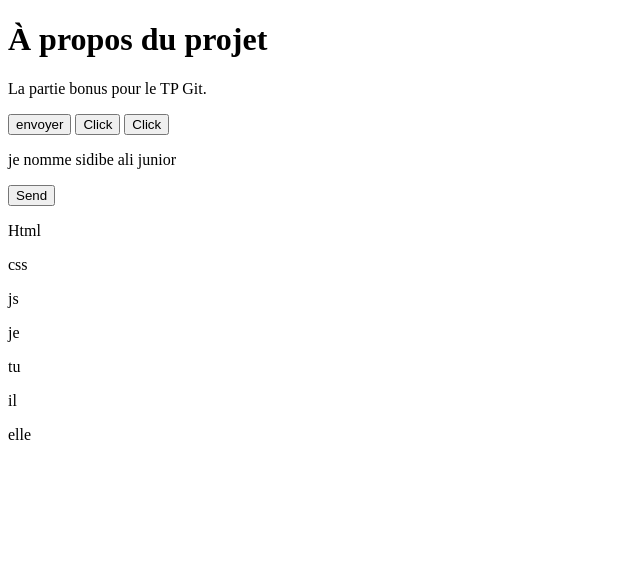
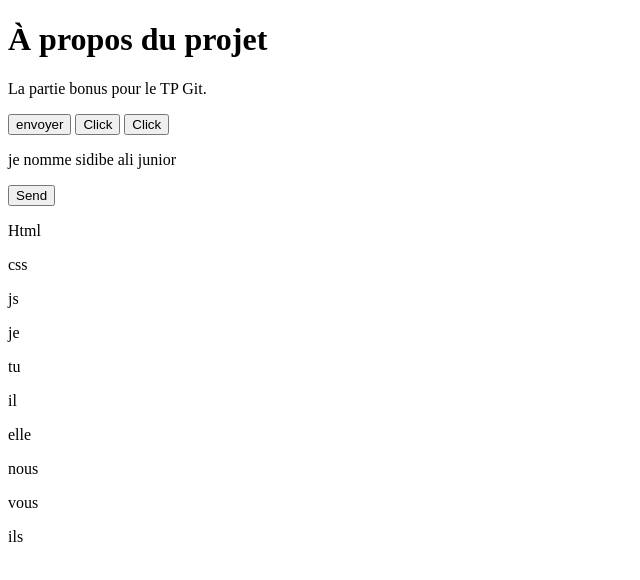
Before and after one commit to Juniordev511/TP2_git, a plain HTML site: page about.html in a window 1280 px wide. Shown: the whole page, without its empty margins (0-640 px from the left). Drawn offline with Linux system fonts and the light colour scheme.

Commit message:
feat: syntaxes

```diff
--- a/about.html
+++ b/about.html
@@ -18,5 +18,8 @@
    <p>tu</p>
    <p>il</p>
    <p>elle</p>
+   <p>nous</p>
+   <p>vous</p>
+   <p>ils</p>
 </body>
 </html>
```
